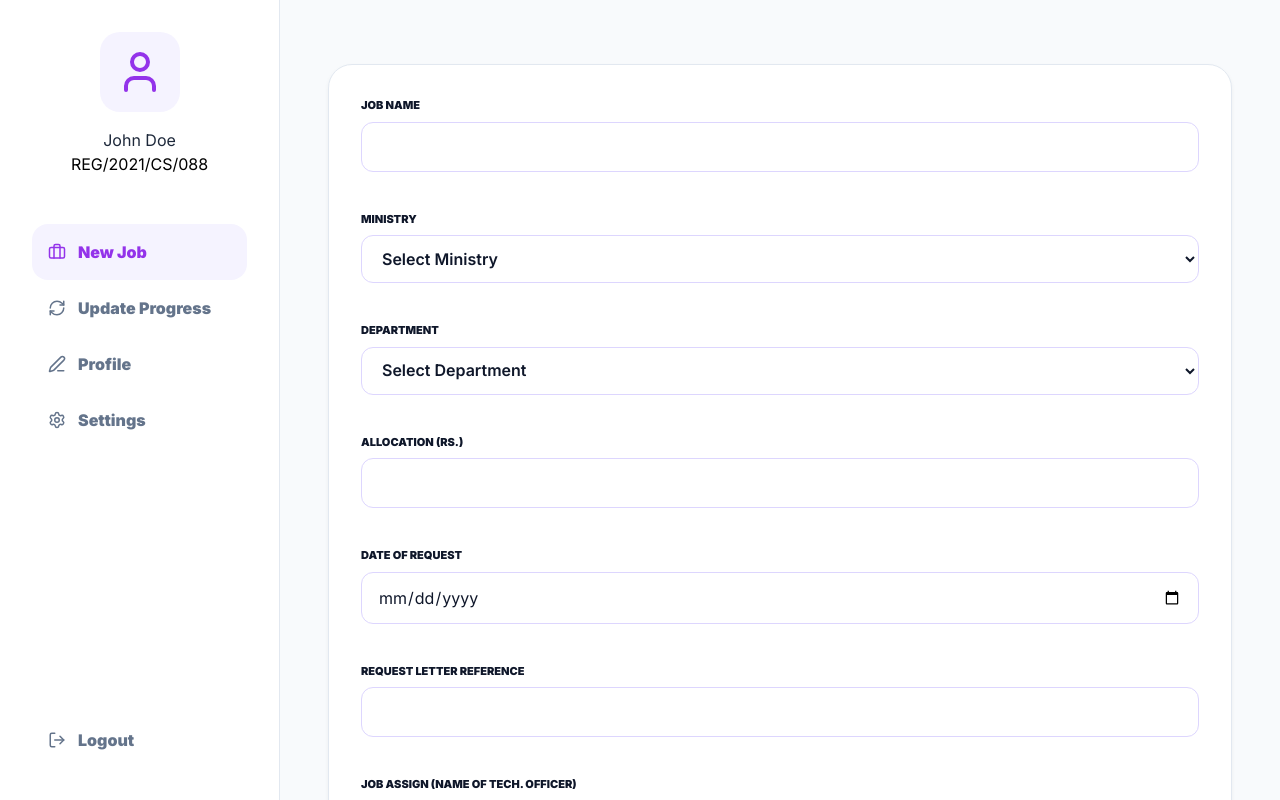
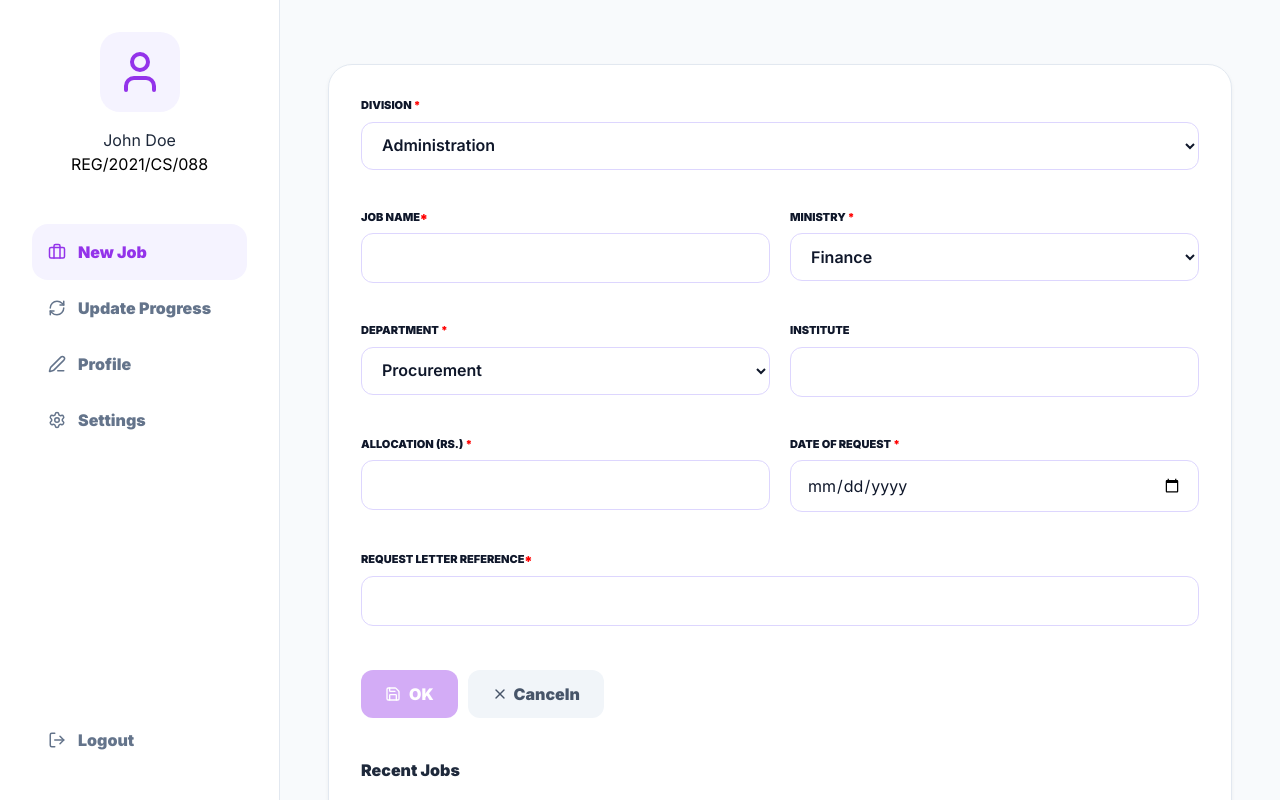
Before and after one commit to Project-Managment-System/software-engineering-project, a React (Create React App) app in the folder frontend/: page /admin/dashboard in a window 1280 px wide. Built offline with nearby package versions, Linux system fonts and the light colour scheme.

Commit message:
modified:   frontend/package-lock.json 	modified:   frontend/src/pages/admin/Dashboard.css 	modified:   frontend/src/pages/admin/Dashboard.jsx

```diff
--- a/frontend/src/pages/admin/Dashboard.css
+++ b/frontend/src/pages/admin/Dashboard.css
@@ -1,4 +1,22 @@
 /* Layout Container */
+
+/*sanda*/
+.form-row {
+  display: flex;
+  gap: 20px;
+}
+
+.form-row .input-row-group {
+  flex: 1;
+}
+
+/* save button size */
+.save-btn {
+  width: auto;
+  flex: 0;
+}
+
+
 .admin-dashboard-layout {
   display: flex;
   min-height: 100vh;
--- a/frontend/src/pages/admin/Dashboard.jsx
+++ b/frontend/src/pages/admin/Dashboard.jsx
@@ -12,7 +12,8 @@ const AdminDashboard = ({ isDark }) => {
   const [jobs, setJobs] = useState([]);
   const [editingId, setEditingId] = useState(null);
   const [formData, setFormData] = useState({
-    jobName: '', ministry: '', department: '', allocation: '', dateReq: '', ref: '', assign: ''
+  jobName: '', ministry: 'Finance', department: 'Procurement', division: 'Administration',
+  allocation: '', dateReq: '', ref: '', institute: ''
 });
 
   // Refactored State Strings to match User Code logic exactly
@@ -58,15 +59,26 @@ const AdminDashboard = ({ isDark }) => {
     }
   };
 
+  /*added*/
+  const isFormValid = () => {
+  const { division, jobName, ministry, department, allocation, dateReq, ref } = formData;
+  return !!(division && jobName && ministry && department && allocation && dateReq && ref);
+};
+
   const handleAddJob = () => {
+  const today = new Date().toLocaleDateString('en-CA'); // YYYY-MM-DD
   if (editingId) {
-      setJobs(jobs.map(job => job.id === editingId ? { ...formData, id: editingId, jobNo: job.jobNo } : job));
+    setJobs(jobs.map(job => job.id === editingId
+      ? { ...formData, id: editingId, jobNo: job.jobNo, submitDate: job.submitDate }
+      : job
+    ));
     setEditingId(null);
   } else {
     const newJob = {
       ...formData,
       id: Date.now(),
       jobNo: `JB-${Math.floor(1000 + Math.random() * 9000)}`,
+      submitDate: today, // ✅ captured at click time
     };
     setJobs([...jobs, newJob]);
   }
@@ -84,7 +96,10 @@ const AdminDashboard = ({ isDark }) => {
 
   const handleCancel = () => {
   setEditingId(null);
-    setFormData({ jobName: '', ministry: '', department: '', allocation: '', dateReq: '', ref: '', assign: '' });
+  setFormData({
+    jobName: '', ministry: 'Finance', department: 'Procurement', division: 'Administration',
+    allocation: '', dateReq: '', ref: '', institute: ''
+  });
 };
 
   const handleImageChange = (e) => {
@@ -161,49 +176,144 @@ const AdminDashboard = ({ isDark }) => {
               <div className="field-card">
                 <div className="vertical-form" style={{ display: 'flex', flexDirection: 'column', gap: '15px' }}>
                   <div className="input-row-group">
-                    <label>Job Name</label>
-                    <input name="jobName" value={formData.jobName} onChange={handleInputChange} className="input-field" />
+
+  <label>Division <span style={{ color: "red" }}>*</span></label>
+  <select
+    name="division"
+    value={formData.division}
+    onChange={handleInputChange}
+    className="job-select-dropdown" required
+  >
+
+    <option value="Administration">Administration</option>
+    <option value="Finance">Finance</option>
+    <option value="Engineering">Engineering</option>
+    <option value="Procurement">Procurement</option>
+    <option value="Human Resources">Human Resources</option>
+    <option value="Information Technology">Information Technology</option>
+    <option value="Planning & Development">Planning & Development</option>
+    <option value="Operations">Operations</option>
+  </select>
 </div>
+
+<div className="form-row">
   <div className="input-row-group">
-                    <label>Ministry</label>
-                    <select name="ministry" value={formData.ministry} onChange={handleInputChange} className="job-select-dropdown">
+    <label>Job Name<span style={{ color: "red" }}>*</span></label>
+    <input
+      name="jobName"
+      value={formData.jobName}
+      onChange={handleInputChange}
+      className="input-field" required
+    />
+  </div>
+
+  <div className="input-row-group">
+    <label>Ministry <span style={{ color: "red" }}>*</span></label>
+    <select
+      name="ministry"
+      value={formData.ministry}
+      onChange={handleInputChange}
+      className="job-select-dropdown"
+      required
+    >
       <option value="">Select Ministry</option>
       <option value="Finance">Finance</option>
       <option value="Education">Education</option>
       <option value="Health">Health</option>
     </select>
   </div>
+</div>
+
+                <div className="form-row">
                   <div className="input-row-group">
-                    <label>Department</label>
-                    <select name="department" value={formData.department} onChange={handleInputChange} className="job-select-dropdown">
+                    <label>Department <span style={{ color: "red" }}>*</span></label>
+                    <select name="department" value={formData.department} onChange={handleInputChange} className="job-select-dropdown" required>
                       <option value="">Select Department</option>
                       <option value="Procurement">Procurement</option>
                       <option value="Engineering">Engineering</option>
                     </select>
                   </div>
                   <div className="input-row-group">
-                    <label>Allocation (Rs.)</label>
-                    <input name="allocation" type="number" value={formData.allocation} onChange={handleInputChange} className="input-field" />
+                    <label>Institute </label>
+                    <input
+                      name="institute"
+                      value={formData.institute}
+                      onChange={handleInputChange}
+                      className="input-field"
+                    />
+                  </div>
+                  </div>
+                  <div className="form-row">
+                  <div className="input-row-group">
+  <label>
+    Allocation (Rs.) <span style={{ color: "red" }}>*</span>
+  </label>
+
+  <input
+    name="allocation"
+    value={formData.allocation}
+    onChange={(e) => {
+      let value = e.target.value;
+
+      // remove commas first
+      value = value.replace(/,/g, "");
+
+      // allow only numbers + decimal
+      if (!/^\d*\.?\d*$/.test(value)) return;
+
+      handleInputChange({
+        target: {
+          name: "allocation",
+          value,
+        },
+      });
+    }}
+    onBlur={(e) => {
+      let value = parseFloat(e.target.value);
+      if (!isNaN(value)) {
+        handleInputChange({
+          target: {
+            name: "allocation",
+            value: value.toLocaleString("en-US", {
+              minimumFractionDigits: 2,
+              maximumFractionDigits: 2,
+            }),
+          },
+        });
+      }
+    }}
+    className="input-field"
+  />
 </div>
                   <div className="input-row-group">
-                    <label>Date of Request</label>
-                    <input name="dateReq" type="date" value={formData.dateReq} onChange={handleInputChange} className="input-field" />
+                    <label>Date of Request <span style={{ color: "red" }}>*</span></label>
+                    <input name="dateReq" type="date" value={formData.dateReq} onChange={handleInputChange} className="input-field" required/>
                   </div>
+                  </div>
+
+                  <div className="form-row">
                   <div className="input-row-group">
-                    <label>Request Letter Reference</label>
-                    <input name="ref" value={formData.ref} onChange={handleInputChange} className="input-field" />
+                    <label>Request Letter Reference<span style={{ color: "red" }}>*</span></label>
+                    <input name="ref" value={formData.ref} onChange={handleInputChange} className="input-field" required />
                   </div>
-                  <div className="input-row-group">
-                    <label>Job Assign (Name of Tech. Officer)</label>
-                    <input name="assign" value={formData.assign} onChange={handleInputChange} className="input-field" />
+
                 </div>
                 </div>
                 <div style={{ display: 'flex', gap: '10px', marginTop: '20px' }}>
-                  <button className="save-btn" onClick={handleAddJob} style={{ display: 'flex', alignItems: 'center', gap: '6px' }}>
+                  <button
+                    className="save-btn"
+                    onClick={handleAddJob}
+                    disabled={!isFormValid()}
+                    style={{
+                      display: 'flex', alignItems: 'center', gap: '6px',
+                      opacity: isFormValid() ? 1 : 0.4,
+                      cursor: isFormValid() ? 'pointer' : 'not-allowed',
+                    }}
+                  >
                     <Save size={16} /> {editingId ? 'Update' : 'OK'}
                   </button>
                   <button className="cancel-btn" onClick={handleCancel} style={{ padding: '10px 20px', background: '#f44336', color: 'white', border: 'none', borderRadius: '4px', cursor: 'pointer', display: 'flex', alignItems: 'center', gap: '6px' }}>
-                    <X size={16} /> Cancel
+                    <X size={16} /> Canceln
                   </button>
                 </div>
 
@@ -212,25 +322,30 @@ const AdminDashboard = ({ isDark }) => {
                   <table className="project-table">
                     <thead>
                       <tr>
-                        <th>Job No</th><th>Job Name</th><th>Ministry</th><th>Dept</th><th>Date</th><th>Allocation</th><th>Assignee</th><th>Actions</th>
+                        <th>Job No</th><th>Division</th><th>Job Name</th><th>Ministry</th><th>Department</th><th>Request Date</th><th>Allocation</th><th>Remark</th><th>Submit Date</th><th>Actions</th><th>Status</th>
                       </tr>
                     </thead>
                     <tbody>
                       {jobs.map((j) => (
                         <tr key={j.id}>
                           <td className="font-mono text-cyan-500">{j.jobNo}</td>
+                          <td>{j.division}</td>
                           <td className="font-bold">{j.jobName}</td>
                           <td>{j.ministry}</td>
                           <td>{j.department}</td>
                           <td>{j.dateReq}</td>
                           <td className="font-bold">{j.allocation}</td>
-                          <td>{j.assign}</td>
-                          <td>
+                          <td>{j.remark}</td>
+                          <td>{j.submitDate}</td>
+
+                          <td>{j.action}
+
                             <div style={{ display: 'flex', gap: '8px' }}>
                               <button onClick={() => handleEditJob(j)} style={{ background: '#f0f0f0', border: 'none', padding: '6px', borderRadius: '4px', cursor: 'pointer' }}><Edit size={16} /></button>
                               <button onClick={() => handleDeleteJob(j.id)} style={{ background: '#fee2e2', color: '#ef4444', border: 'none', padding: '6px', borderRadius: '4px', cursor: 'pointer' }}><Trash2 size={16} /></button>
                             </div>
                           </td>
+                          <td>{j.status}</td>
                         </tr>
                       ))}
                     </tbody>
@@ -272,8 +387,17 @@ const AdminDashboard = ({ isDark }) => {
                   </div>
 
                   <div style={{ display: 'flex', gap: '10px', marginTop: '20px' }}>
-                    <button className="confirm-btn" onClick={handleConfirmProfile} style={{ padding: '10px 20px', background: 'purple', color: 'white', border: 'none', borderRadius: '4px', cursor: 'pointer' }}>
-                      Confirm
+                    <button
+                      className="save-btn"
+                      onClick={handleAddJob}
+                      disabled={!isFormValid()}
+                      style={{
+                        display: 'flex', alignItems: 'center', gap: '6px',
+                        opacity: isFormValid() ? 1 : 0.4,
+                        cursor: isFormValid() ? 'pointer' : 'not-allowed',
+                      }}
+>
+                      <Save size={16} /> {editingId ? 'Update' : 'OK'}
                     </button>
                     <button className="cancel-btn" onClick={handleCancelProfile} style={{ padding: '10px 20px', background: '#f44336', color: 'white', border: 'none', borderRadius: '4px', cursor: 'pointer' }}>
                       Cancel
```
Also changed, not shown: 1 other file (tests, documents, lock files or other folders). Lines whose indentation alone changed are shown as unchanged.
